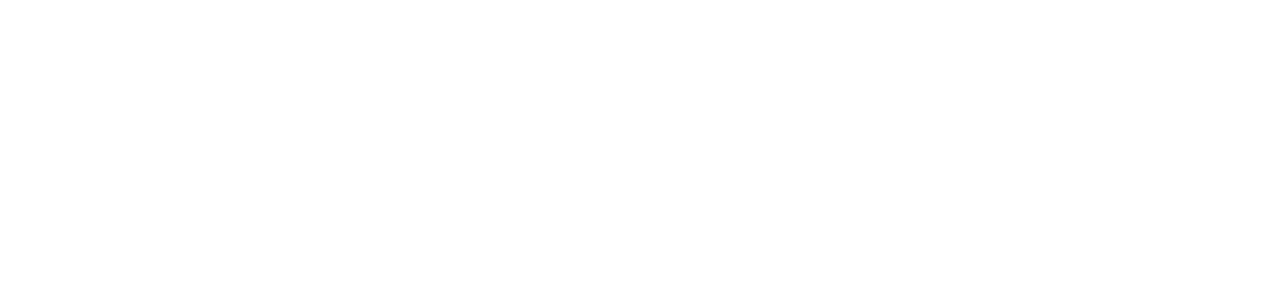
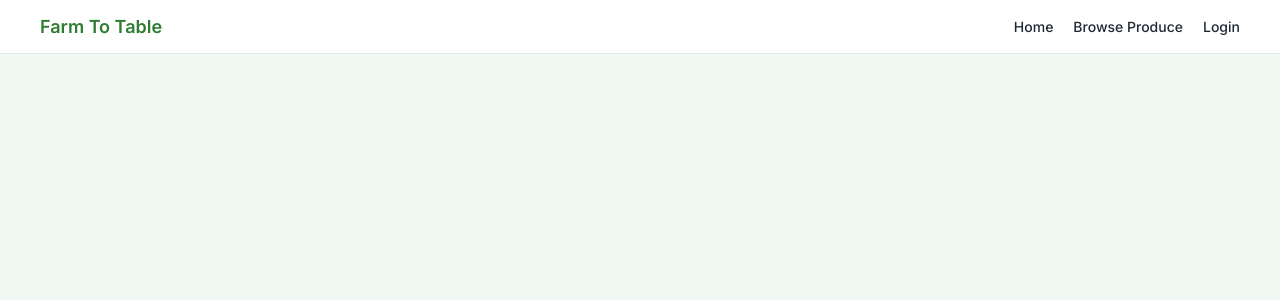
Before and after one commit to sanjanb/k-tech-nain, a Next.js app: page / in a window 1280 px wide. Shown: the top 300 px of the page. Built offline with nearby package versions, Linux system fonts and the light colour scheme; no server answers.

Commit message:
feat: implement Navigation component for user authentication and routing

```diff
--- a/app/layout.jsx
+++ b/app/layout.jsx
@@ -1,14 +1,21 @@
+import { Inter } from 'next/font/google';
 import "../styles/globals.css";
+import Navigation from "../components/Navigation";
+
+const inter = Inter({ subsets: ['latin'] });
 
 export const metadata = {
   title: "Farm To Table",
-  description: "Minimal Next.js scaffold",
+  description: "Buy directly from farmers. No middlemen.",
 };
 
 export default function RootLayout({ children }) {
   return (
-    <html lang="en">
-      <body>{children}</body>
+    <html lang="en" className={inter.className}>
+      <body>
+        <Navigation />
+        {children}
+      </body>
     </html>
   );
 }
--- /dev/null
+++ b/components/Navigation.jsx
@@ -0,0 +1,110 @@
+'use client';
+
+import { useEffect, useState } from 'react';
+import { useRouter, usePathname } from 'next/navigation';
+import { auth, db } from '../lib/firebase';
+import { onAuthStateChanged, signOut } from 'firebase/auth';
+import { doc, getDoc } from 'firebase/firestore';
+import Link from 'next/link';
+
+export default function Navigation() {
+  const router = useRouter();
+  const pathname = usePathname();
+  const [user, setUser] = useState(null);
+  const [role, setRole] = useState(null);
+  const [loading, setLoading] = useState(true);
+
+  useEffect(() => {
+    const unsubscribe = onAuthStateChanged(auth, async (currentUser) => {
+      if (currentUser) {
+        const userDoc = await getDoc(doc(db, 'users', currentUser.uid));
+        if (userDoc.exists()) {
+          const data = userDoc.data();
+          setRole(data?.role);
+        }
+        setUser(currentUser);
+      } else {
+        setUser(null);
+        setRole(null);
+      }
+      setLoading(false);
+    });
+    return () => unsubscribe();
+  }, []);
+
+  const handleLogout = async () => {
+    try {
+      await signOut(auth);
+      router.push('/');
+    } catch (err) {
+      console.error('Logout error:', err);
+    }
+  };
+
+  if (pathname === '/auth') return null;
+
+  return (
+    <nav style={{
+      background: 'var(--color-white)',
+      borderBottom: '1px solid #E5E7EB',
+      padding: '16px 20px',
+    }}>
+      <div style={{
+        maxWidth: 1200,
+        margin: '0 auto',
+        display: 'flex',
+        justifyContent: 'space-between',
+        alignItems: 'center',
+        flexWrap: 'wrap',
+        gap: 16,
+      }}>
+        <Link href="/" style={{
+          fontSize: 18,
+          fontWeight: 600,
+          color: 'var(--color-primary)',
+          textDecoration: 'none',
+        }}>
+          Farm To Table
+        </Link>
+
+        <div style={{
+          display: 'flex',
+          gap: 20,
+          alignItems: 'center',
+          flexWrap: 'wrap',
+        }}>
+          <Link href="/" style={linkStyle}>Home</Link>
+          <Link href="/browse" style={linkStyle}>Browse Produce</Link>
+          {role === 'farmer' && (
+            <Link href="/add-product" style={linkStyle}>Add Product</Link>
+          )}
+          {user ? (
+            <button onClick={handleLogout} style={logoutButtonStyle}>
+              Logout
+            </button>
+          ) : (
+            <Link href="/auth" style={linkStyle}>Login</Link>
+          )}
+        </div>
+      </div>
+    </nav>
+  );
+}
+
+const linkStyle = {
+  color: 'var(--color-text-primary)',
+  textDecoration: 'none',
+  fontSize: 14,
+  fontWeight: 500,
+};
+
+const logoutButtonStyle = {
+  background: 'transparent',
+  border: '1px solid var(--color-primary)',
+  color: 'var(--color-primary)',
+  padding: '6px 16px',
+  borderRadius: 6,
+  fontSize: 14,
+  fontWeight: 500,
+  cursor: 'pointer',
+};
--- a/styles/globals.css
+++ b/styles/globals.css
@@ -1,11 +1,23 @@
 * {
   box-sizing: border-box;
 }
+
 html,
 body {
   padding: 0;
   margin: 0;
 }
+
 body {
-  font-family: system-ui, -apple-system, Segoe UI, Roboto, Inter, sans-serif;
+  font-family: 'Inter', -apple-system, BlinkMacSystemFont, 'Segoe UI', sans-serif;
+  background: #F1F8F4;
+  color: #1F2933;
 }
+
+:root {
+  --color-primary: #2E7D32;
+  --color-bg: #F1F8F4;
+  --color-text-primary: #1F2933;
+  --color-text-secondary: #6B7280;
+  --color-white: #FFFFFF;
+}
```
